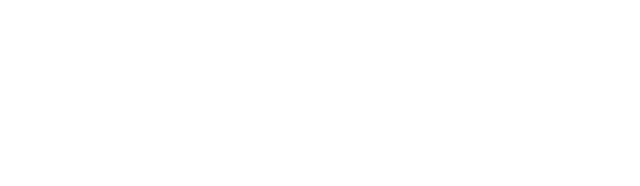
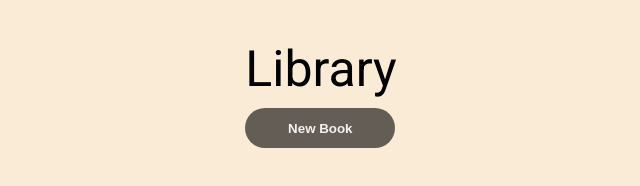
Before and after one commit to gmarav05/Library, a plain HTML site: page index.html in a window 1280 px wide. Shown: the whole page, without its empty margins (319-959 px from the left). Drawn offline with Linux system fonts and the light colour scheme.

Commit message:
Basic UI is done

```diff
--- a/index.html
+++ b/index.html
@@ -4,10 +4,28 @@
     <meta charset="UTF-8">
     <meta name="viewport" content="width=device-width, initial-scale=1.0">
     <title>Library</title>
+    <link rel="preconnect" href="https://fonts.googleapis.com" />
+    <link rel="preconnect" href="https://fonts.gstatic.com" crossorigin />
+    <link
+      href="https://fonts.googleapis.com/css2?family=Roboto:ital,wght@0,100..900;1,100..900&display=swap"
+      rel="stylesheet"
+    />
     <link rel="stylesheet" href="style.css">
     <script src="app.js"></script>
 </head>
+
 <body>
 
+    <div class="container">
+        <h1>Library</h1>
+        <button>New Book</button>
+    </div>
+
+
+
+
+
+
 </body>
+
 </html>
--- a/style.css
+++ b/style.css
@@ -0,0 +1,50 @@
+* {
+    padding: 0;
+    margin: 0;
+}
+
+.roboto-font {
+  font-family: "Roboto", sans-serif;
+  font-optical-sizing: auto;
+  font-weight: normal;
+  font-style: normal;
+  font-variation-settings: "wdth" 50;
+}
+
+body {
+    background-color: antiquewhite;
+    display: flex;
+}
+
+.container {
+    justify-content: center;
+    align-items: center;
+    margin-left:auto;
+    margin-right: auto;
+}
+
+h1 {
+    font-family: "Roboto";
+    font-weight: 400;
+    font-size: 50px;
+    margin-top: 40px;
+}
+
+button {
+    width: 150px;
+    height: 40px;
+    border: none;
+    opacity: 0.6;
+    margin-top: 10px;
+    color: aliceblue;
+    border-radius: 20px;
+    padding-top: 10px;
+    padding-bottom: 10px;
+    font-weight: 900;
+    background-color: black;
+}
+
+button:hover {
+    opacity: 1;
+    cursor: pointer;
+}
```
